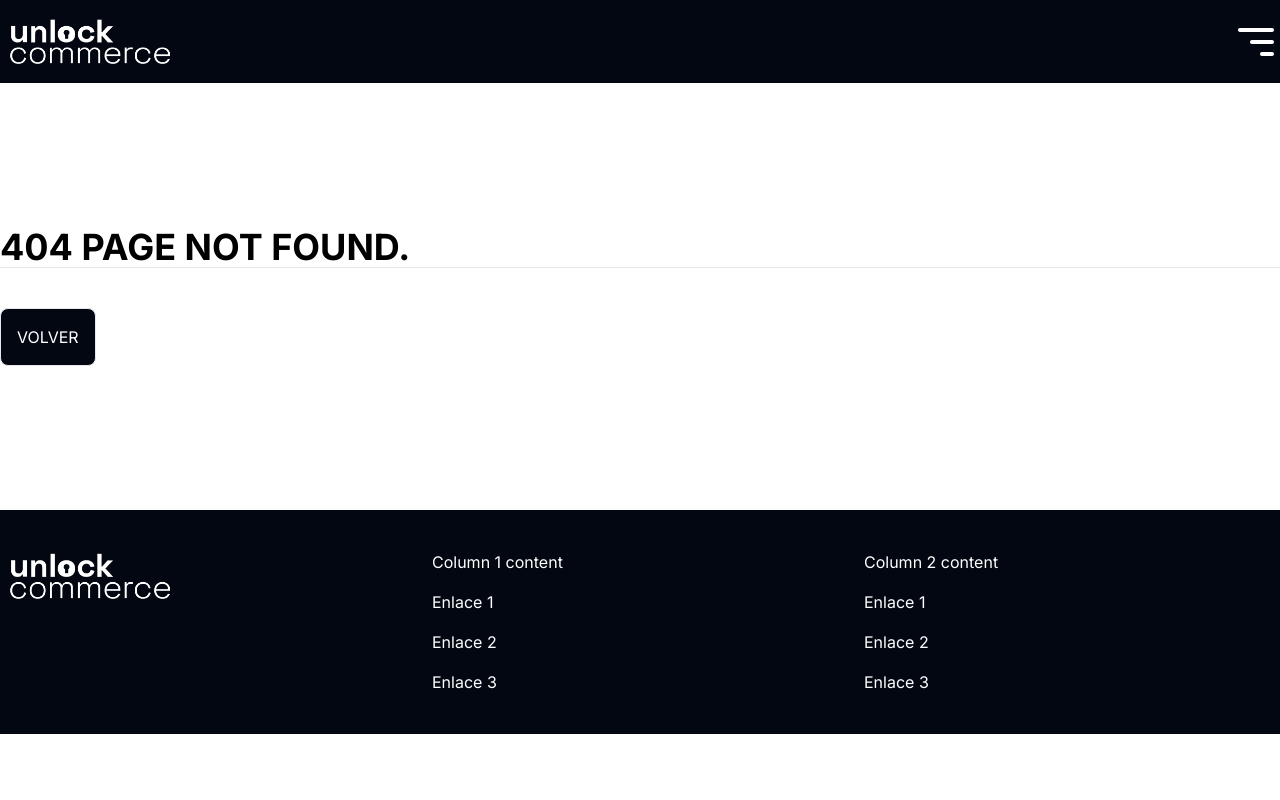
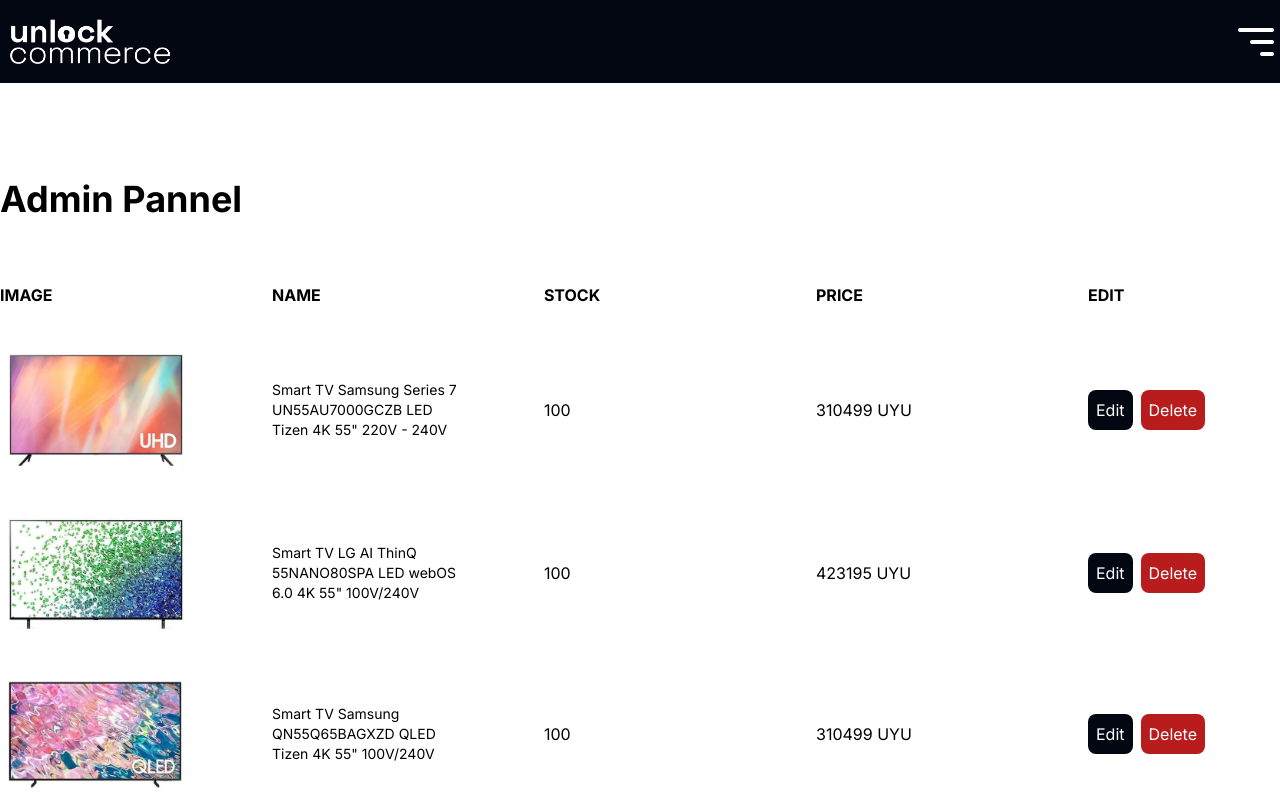
Before and after one commit to Aleperniaduran/Next60120, a Next.js app in the folder coder-next-app/: page /admin in a window 1280 px wide. Before the commit this address had no page. Shown: the top 800 px of the page. Built offline with nearby package versions, Linux system fonts and the light colour scheme.

Commit message:
Added Admin Pannel

```diff
--- /dev/null
+++ b/coder-next-app/app/admin/page.js
@@ -0,0 +1,29 @@
+import Link from "next/link"
+import Image from "next/image"
+import ProductTable from "../components/products/ProductTable"
+import { mockData } from "../data/products"
+
+const Admin = ({ params }) => {
+    const { categoria } = params
+
+    const items = mockData
+    return (
+        <div>
+            <div className="container m-auto py-24">
+                <h2 className="text-4xl font-bold mb-16">Admin Pannel</h2>
+                <section className="flex flex-col gap-10 justify-center items-center">
+                    <div className="w-full flex justify-between">
+                        <p className="basis-48 font-bold uppercase">Image</p>
+                        <p className="basis-48 font-bold uppercase">Name</p>
+                        <p className="basis-48 font-bold uppercase">Stock</p>
+                        <p className="basis-48 font-bold uppercase">Price</p>
+                        <p className="basis-48 font-bold uppercase">Edit</p>
+                    </div>
+                    {items.map(product => <ProductTable key={product.slug} item={product} />)}
+                </section>
+            </div>
+        </div>
+    )
+}
+
+export default Admin
--- /dev/null
+++ b/coder-next-app/app/components/products/ProductTable.js
@@ -0,0 +1,24 @@
+import Image from "next/image"
+
+const ProductTable = ({ item }) => {
+    return (
+        <article className="flex items-center w-full justify-between">
+            <Image
+                alt={item.title}
+                src={`/imgs/products/${item.image}`}
+                width={192}
+                height={192}
+                className="basis-48"
+            />
+            <p className="text-sm basis-48">{item.title}</p>
+            <p className="basis-48">{item.inStock}</p>
+            <p className="basis-48">{item.price} UYU</p>
+            <div className="basis-48 flex gap-2">
+                <button className="bg-gray-950 text-white p-2 rounded-lg">Edit</button>
+                <button className="bg-red-700 text-white p-2 rounded-lg">Delete</button>
+            </div>
+        </article>
+    )
+}
+
+export default ProductTable
--- /dev/null
+++ b/coder-next-app/app/components/ui/AddToCartButton.js
@@ -0,0 +1,14 @@
+
+
+const AddToCartButton = ({ item, onAddToCart }) => {
+    return (
+      <button
+        className="bg-blue-500 hover:bg-blue-700 text-white font-bold py-2 px-4 rounded"
+        onClick={() => onAddToCart(item)}
+      >
+        Add to Cart
+      </button>
+    );
+  };
+
+  export default AddToCartButton;
--- a/coder-next-app/app/components/ui/MenuList.js
+++ b/coder-next-app/app/components/ui/MenuList.js
@@ -17,7 +17,9 @@
                     </div>
                     <nav className="flex flex-col gap-4 px-4 text-white">
                         <Link onClick={handleCLose} href={"/"}>Inicio</Link>
+                        <Link onClick={handleCLose} href={"/productos/todos"}>Productos</Link>
                         <Link onClick={handleCLose} href={"/contact"}>Contacto</Link>
+                        <Link onClick={handleCLose} href={"/admin"}>Admin Pannel</Link>
                     </nav>
                 </aside>
             </div>
--- a/coder-next-app/app/productos/detail/[id]/page.js
+++ b/coder-next-app/app/productos/detail/[id]/page.js
@@ -3,6 +3,7 @@
 import { useRouter } from "next/navigation"
 import { mockData } from "../../../data/products"
 import Image from "next/image"
+import AddToCartButton from "@/app/components/ui/AddToCartButton"
 
 const Detail = ({ params }) => {
     const { id } = params
@@ -34,6 +35,8 @@
             <div className="flex gap-10">
                 <button className="border boder-black/100 bg-gray-950 text-white p-4 uppercase hover:text-black hover:bg-white rounded-lg mt-10" onClick={() => router.back()}>Volver</button>
                 <button className="border boder-black/100 bg-gray-950 text-white p-4 uppercase hover:text-black hover:bg-white rounded-lg mt-10" onClick={() => router.back()}>Add to cart</button>
+
+                 {/* <AddToCartButton /> */}
             </div>
         </div>
     )
```
